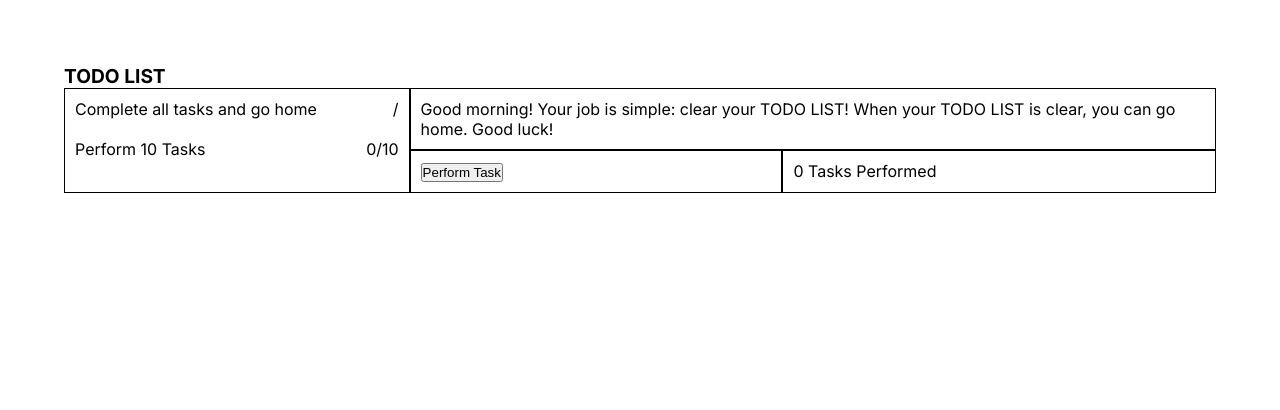
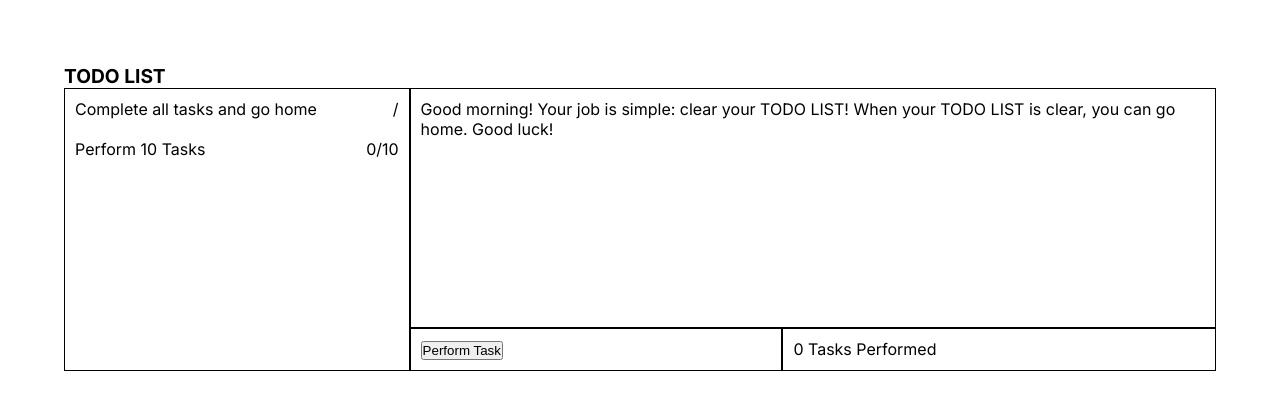
Before and after one commit to jasonroelofs/todo-list, a Next.js app: page / in a window 1280 px wide. Shown: the top 410 px of the page. Built offline with nearby package versions, Linux system fonts and the light colour scheme.

Commit message:
Fixed size story block

```diff
--- a/app/globals.scss
+++ b/app/globals.scss
@@ -52,9 +52,11 @@ header {
   width: 70%;
 
   .story_panel {
-    flex-grow: 1;
+    flex-grow: 0;
     border: 1px solid black;
     padding: 10px;
+    height: 30vh;
+    overflow: scroll;
 
     li {
       list-style-type: none;
```
